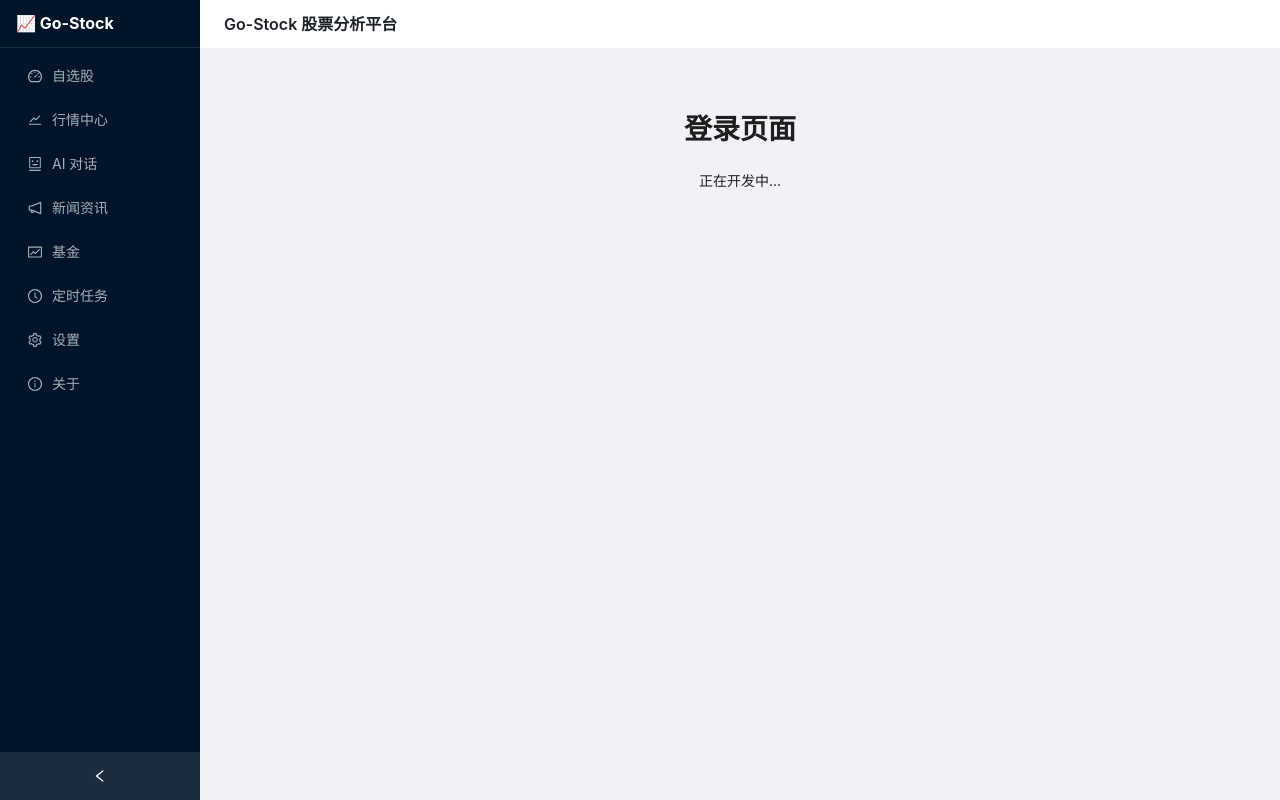
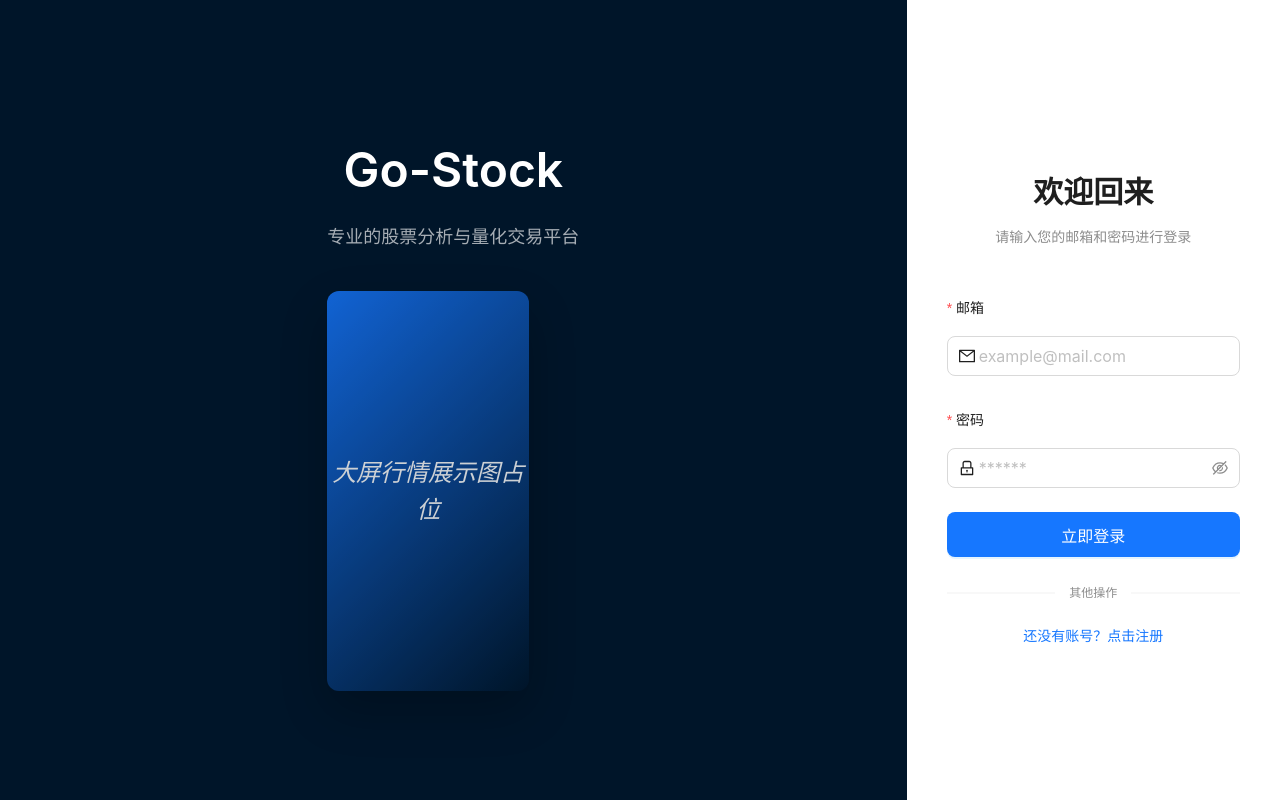
Before and after one commit to ethreal798/go-stock-python, a React (Vite) app in the folder frontend/: page /login in a window 1280 px wide. Built offline with nearby package versions, Linux system fonts and the light colour scheme.

Commit message:
feature:登录页面逻辑完善

```diff
--- a/frontend/src/App.tsx
+++ b/frontend/src/App.tsx
@@ -1,8 +1,8 @@
-import React, { useState } from 'react'
-import { BrowserRouter } from 'react-router-dom'
-import { ConfigProvider, Layout, Menu, theme } from 'antd'
-import type { MenuProps } from 'antd'
-import zhCN from 'antd/locale/zh_CN'
+import React, { useState } from "react";
+import { BrowserRouter } from "react-router-dom";
+import { ConfigProvider, Layout, Menu, theme, Dropdown, Space, Avatar, Button, Typography } from "antd";
+import type { MenuProps } from "antd";
+import zhCN from "antd/locale/zh_CN";
 import {
   DashboardOutlined,
   StockOutlined,
@@ -12,59 +12,78 @@ import {
   ClockCircleOutlined,
   SettingOutlined,
   InfoCircleOutlined,
-} from '@ant-design/icons'
-import { useNavigate, useLocation } from 'react-router-dom'
-import AppRouter from './router'
-import 'dayjs/locale/zh-cn'
-import dayjs from 'dayjs'
+  UserOutlined,
+  LogoutOutlined,
+  LoginOutlined,
+} from "@ant-design/icons";
+import { useNavigate, useLocation, Routes, Route } from "react-router-dom";
+import AppRouter from "./router";
+import Login from "@/pages/Login";
+import { useAuthStore } from "@/stores/authStore";
+import "dayjs/locale/zh-cn";
+import dayjs from "dayjs";
 
-dayjs.locale('zh-cn')
+dayjs.locale("zh-cn");
 
-const { Sider, Header, Content } = Layout
+const { Sider, Header, Content } = Layout;
+const { Text } = Typography;
 
-const menuItems: MenuProps['items'] = [
-  { key: '/', icon: <DashboardOutlined />, label: '自选股' },
-  { key: '/market', icon: <StockOutlined />, label: '行情中心' },
-  { key: '/agent', icon: <RobotOutlined />, label: 'AI 对话' },
-  { key: '/news', icon: <NotificationOutlined />, label: '新闻资讯' },
-  { key: '/fund', icon: <FundOutlined />, label: '基金' },
-  { key: '/cron-tasks', icon: <ClockCircleOutlined />, label: '定时任务' },
-  { key: '/settings', icon: <SettingOutlined />, label: '设置' },
-  { key: '/about', icon: <InfoCircleOutlined />, label: '关于' },
-]
+const menuItems: MenuProps["items"] = [
+  { key: "/", icon: <DashboardOutlined />, label: "自选股" },
+  { key: "/market", icon: <StockOutlined />, label: "行情中心" },
+  { key: "/agent", icon: <RobotOutlined />, label: "AI 对话" },
+  { key: "/news", icon: <NotificationOutlined />, label: "新闻资讯" },
+  { key: "/fund", icon: <FundOutlined />, label: "基金" },
+  { key: "/cron-tasks", icon: <ClockCircleOutlined />, label: "定时任务" },
+  { key: "/settings", icon: <SettingOutlined />, label: "设置" },
+  { key: "/about", icon: <InfoCircleOutlined />, label: "关于" },
+];
 
 const AppLayout: React.FC = () => {
-  const [collapsed, setCollapsed] = useState(false)
-  const navigate = useNavigate()
-  const location = useLocation()
+  const [collapsed, setCollapsed] = useState(false);
+  const navigate = useNavigate();
+  const location = useLocation();
+  const { user, isAuthenticated, logout } = useAuthStore();
+
+  const userMenuItems: MenuProps["items"] = [
+    {
+      key: "logout",
+      icon: <LogoutOutlined />,
+      label: "退出登录",
+      onClick: () => {
+        logout();
+        navigate("/login");
+      },
+    },
+  ];
 
   return (
-    <Layout style={{ minHeight: '100vh' }}>
+    <Layout style={{ minHeight: "100vh" }}>
       <Sider
         collapsible
         collapsed={collapsed}
         onCollapse={setCollapsed}
-        style={{ background: '#001529' }}
+        style={{ background: "#001529" }}
         width={200}
       >
         <div
           style={{
             height: 48,
-            display: 'flex',
-            alignItems: 'center',
-            justifyContent: collapsed ? 'center' : 'flex-start',
-            padding: collapsed ? 0 : '0 16px',
-            color: '#fff',
+            display: "flex",
+            alignItems: "center",
+            justifyContent: collapsed ? "center" : "flex-start",
+            padding: collapsed ? 0 : "0 16px",
+            color: "#fff",
             fontSize: collapsed ? 20 : 16,
             fontWeight: 700,
-            overflow: 'hidden',
-            whiteSpace: 'nowrap',
-            transition: 'all 0.2s',
-            borderBottom: '1px solid rgba(255,255,255,0.1)',
+            overflow: "hidden",
+            whiteSpace: "nowrap",
+            transition: "all 0.2s",
+            borderBottom: "1px solid rgba(255,255,255,0.1)",
             marginBottom: 4,
           }}
         >
-          {collapsed ? '📈' : '📈 Go-Stock'}
+          {collapsed ? "📈" : "📈 Go-Stock"}
         </div>
         <Menu
           theme="dark"
@@ -77,37 +96,70 @@ const AppLayout: React.FC = () => {
       <Layout>
         <Header
           style={{
-            padding: '0 24px',
-            background: '#fff',
-            display: 'flex',
-            alignItems: 'center',
-            justifyContent: 'space-between',
-            boxShadow: '0 1px 4px rgba(0,21,41,.08)',
+            padding: "0 24px",
+            background: "#fff",
+            display: "flex",
+            alignItems: "center",
+            justifyContent: "space-between",
+            boxShadow: "0 1px 4px rgba(0,21,41,.08)",
             height: 48,
-            lineHeight: '48px',
+            lineHeight: "48px",
           }}
         >
-          <span style={{ fontSize: 16, fontWeight: 600, color: '#1d2129' }}>
+          <span style={{ fontSize: 16, fontWeight: 600, color: "#1d2129" }}>
             {menuItems?.find((m) => m?.key === location.pathname)
-              ? (menuItems.find((m) => m?.key === location.pathname) as { label: string })?.label
-              : 'Go-Stock 股票分析平台'}
+              ? (
+                  menuItems.find((m) => m?.key === location.pathname) as {
+                    label: string;
+                  }
+                )?.label
+              : "Go-Stock 股票分析平台"}
           </span>
+
+          <div style={{ display: "flex", alignItems: "center", gap: 12 }}>
+            {isAuthenticated && user ? (
+              <Dropdown menu={{ items: userMenuItems }} placement="bottomRight">
+                <Space style={{ cursor: "pointer", padding: "0 8px" }}>
+                  <Avatar
+                    size="small"
+                    icon={<UserOutlined />}
+                    style={{ backgroundColor: "#1677ff" }}
+                  />
+                  <Text
+                    strong
+                    style={{ maxWidth: 100 }}
+                    ellipsis={{ tooltip: user.username }}
+                  >
+                    {user.username}
+                  </Text>
+                </Space>
+              </Dropdown>
+            ) : (
+              <Button
+                type="primary"
+                icon={<LoginOutlined />}
+                onClick={() => navigate("/login")}
+              >
+                登录
+              </Button>
+            )}
+          </div>
         </Header>
         <Content
           style={{
             margin: 0,
             padding: 16,
-            minHeight: 'calc(100vh - 48px)',
-            background: '#f0f2f5',
-            overflowY: 'auto',
+            minHeight: "calc(100vh - 48px)",
+            background: "#f0f2f5",
+            overflowY: "auto",
           }}
         >
           <AppRouter />
         </Content>
       </Layout>
     </Layout>
-  )
-}
+  );
+};
 
 const App: React.FC = () => {
   return (
@@ -115,17 +167,20 @@ const App: React.FC = () => {
       locale={zhCN}
       theme={{
         token: {
-          colorPrimary: '#1677ff',
+          colorPrimary: "#1677ff",
           borderRadius: 6,
         },
         algorithm: theme.defaultAlgorithm,
       }}
     >
       <BrowserRouter>
-        <AppLayout />
+        <Routes>
+          <Route path="/login" element={<Login />} />
+          <Route path="/*" element={<AppLayout />} />
+        </Routes>
       </BrowserRouter>
     </ConfigProvider>
-  )
-}
+  );
+};
 
-export default App
+export default App;
--- /dev/null
+++ b/frontend/src/api/auth.ts
@@ -0,0 +1,19 @@
+import request from './index'
+
+/**
+ * 登录 (Form Data)
+ */
+export function login(data: FormData) {
+  return request.post('/v1/auth/login', data, {
+    headers: {
+      'Content-Type': 'multipart/form-data',
+    },
+  })
+}
+
+/**
+ * 注册 (JSON)
+ */
+export function register(data: any) {
+  return request.post('/v1/auth/register', data)
+}
--- a/frontend/src/pages/Login.tsx
+++ b/frontend/src/pages/Login.tsx
@@ -1,11 +1,145 @@
-import React from 'react'
+import React, { useState } from 'react'
+import { Form, Input, Button, Card, Row, Col, Typography, message, Divider } from 'antd'
+import { UserOutlined, LockOutlined, MailOutlined } from '@ant-design/icons'
+import { useNavigate } from 'react-router-dom'
+import { useAuthStore } from '@/stores/authStore'
+import { login, register } from '@/api/auth'
+
+const { Title, Text } = Typography
 
 const Login: React.FC = () => {
+  const [loading, setLoading] = useState(false)
+  const [isRegister, setIsRegister] = useState(false)
+  const navigate = useNavigate()
+  const loginStore = useAuthStore((state) => state.login)
+  const [form] = Form.useForm()
+
+  const onFinish = async (values: any) => {
+    setLoading(true)
+    try {
+      if (isRegister) {
+        // 注册逻辑
+        const res = await register({
+          email: values.email,
+          username: values.username,
+          password: values.password,
+        })
+        const { token, user } = res.data.data
+        loginStore(token, user)
+        message.success('注册并登录成功')
+      } else {
+        // 登录逻辑
+        const formData = new FormData()
+        formData.append('email', values.email)
+        formData.append('password', values.password)
+
+        const res = await login(formData)
+        const { token, user } = res.data.data
+        loginStore(token, user)
+        message.success('登录成功')
+      }
+      navigate('/')
+    } catch (error: any) {
+      if (error.response?.status === 401) {
+        message.error(error.response.data.detail || '邮箱或密码错误')
+      } else {
+        message.error(isRegister ? '注册失败' : '登录失败')
+      }
+    } finally {
+      setLoading(false)
+    }
+  }
+
   return (
-    <div style={{ padding: '24px', textAlign: 'center' }}>
-      {/* 登录页面内容 - 等待后续编写 */}
-      <h1>登录页面</h1>
-      <p>正在开发中...</p>
+    <div style={{ height: '100vh', display: 'flex', overflow: 'hidden' }}>
+      {/* 左侧 70% 宽度的大图片区域 */}
+      <Col span={17} style={{ background: '#001529', display: 'flex', alignItems: 'center', justifyContent: 'center', color: '#fff' }}>
+        <div style={{ textAlign: 'center' }}>
+          <Title style={{ color: '#fff', fontSize: '48px' }}>Go-Stock</Title>
+          <Text style={{ color: 'rgba(255,255,255,0.65)', fontSize: '18px' }}>专业的股票分析与量化交易平台</Text>
+          {/* 这里留出图片位置，目前用渐变色代替背景 */}
+          <div style={{
+            marginTop: '40px',
+            width: '80%',
+            height: '400px',
+            background: 'linear-gradient(135deg, #1677ff 0%, #001529 100%)',
+            borderRadius: '12px',
+            boxShadow: '0 20px 50px rgba(0,0,0,0.3)',
+            display: 'flex',
+            alignItems: 'center',
+            justifyContent: 'center',
+            fontSize: '24px',
+            fontStyle: 'italic',
+            opacity: 0.8
+          }}>
+            大屏行情展示图占位
+          </div>
+        </div>
+      </Col>
+
+      {/* 右侧 30% 登录注册表单 */}
+      <Col span={7} style={{ background: '#fff', padding: '0 40px', display: 'flex', flexDirection: 'column', justifyContent: 'center' }}>
+        <div style={{ maxWidth: '400px', width: '100%', margin: '0 auto' }}>
+          <div style={{ marginBottom: '40px', textAlign: 'center' }}>
+            <Title level={2}>{isRegister ? '创建账号' : '欢迎回来'}</Title>
+            <Text type="secondary">
+              {isRegister ? '请输入您的基本信息开始体验' : '请输入您的邮箱和密码进行登录'}
+            </Text>
+          </div>
+
+          <Form
+            form={form}
+            name="auth_form"
+            layout="vertical"
+            onFinish={onFinish}
+            autoComplete="off"
+            size="large"
+          >
+            <Form.Item
+              label="邮箱"
+              name="email"
+              rules={[{ required: true, message: '请输入您的邮箱' }, { type: 'email', message: '请输入有效的邮箱地址' }]}
+            >
+              <Input prefix={<MailOutlined />} placeholder="example@mail.com" />
+            </Form.Item>
+
+            {isRegister && (
+              <Form.Item
+                label="用户名"
+                name="username"
+                rules={[{ required: true, message: '请输入用户名' }]}
+              >
+                <Input prefix={<UserOutlined />} placeholder="jie798" />
+              </Form.Item>
+            )}
+
+            <Form.Item
+              label="密码"
+              name="password"
+              rules={[{ required: true, message: '请输入密码' }]}
+            >
+              <Input.Password prefix={<LockOutlined />} placeholder="******" />
+            </Form.Item>
+
+            <Form.Item style={{ marginTop: '24px' }}>
+              <Button type="primary" htmlType="submit" block loading={loading} style={{ height: '45px' }}>
+                {isRegister ? '注册并登录' : '立即登录'}
+              </Button>
+            </Form.Item>
+          </Form>
+
+          <Divider plain><Text type="secondary" style={{ fontSize: '12px' }}>其他操作</Text></Divider>
+
+          <div style={{ textAlign: 'center' }}>
+            <Button type="link" onClick={() => {
+              setIsRegister(!isRegister);
+              form.resetFields();
+            }}>
+              {isRegister ? '已有账号？立即登录' : '还没有账号？点击注册'}
+            </Button>
+          </div>
+        </div>
+      </Col>
     </div>
   )
 }
--- a/frontend/src/router/index.tsx
+++ b/frontend/src/router/index.tsx
@@ -30,11 +30,6 @@ const LoadingFallback = () => (
 const AppRouter: React.FC = () => {
   return (
     <Suspense fallback={<LoadingFallback />}>
-      <Routes>
-        <Route path="/login" element={<Login />} />
-        <Route
-          path="*"
-          element={
       <AuthGuard>
         <Routes>
           <Route path="/" element={<Dashboard />} />
@@ -47,11 +42,8 @@ const AppRouter: React.FC = () => {
           <Route path="/about" element={<About />} />
         </Routes>
       </AuthGuard>
+    </Suspense>
+  )
 }
-        />
-      </Routes>
-    </Suspense>
-  );
-};
 
 export default AppRouter;
```
Lines whose indentation alone changed are shown as unchanged.
